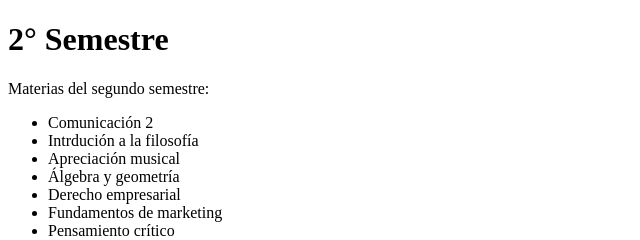
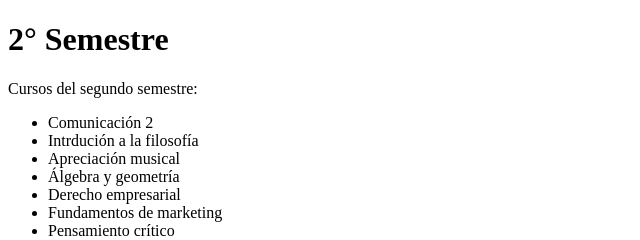
Before and after one commit to MichD331/Fernando-Casas-Gomez, a plain HTML site: page semestre2.html in a window 1280 px wide. Shown: the top 240 px of the page, 0-640 px from the left. Drawn offline with Linux system fonts and the light colour scheme.

Commit message:
Update semestre2.html

```diff
--- a/semestre2.html
+++ b/semestre2.html
@@ -10,7 +10,7 @@
     <h1>2° Semestre</h1>
   </header>
   <section>
-    <p>Materias del segundo semestre:</p>
+    <p>Cursos del segundo semestre:</p>
     <ul>
       <li>Comunicación 2</li>
       <li>Intrdución a la filosofía</li>
```
